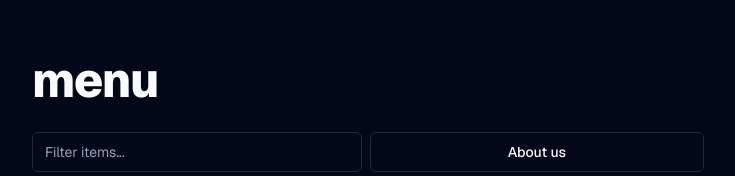
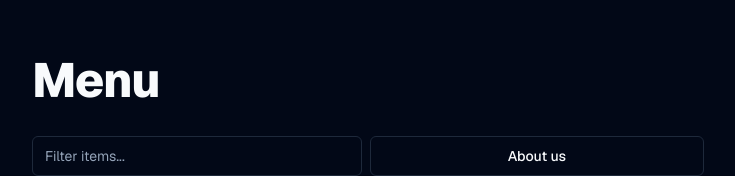
Before and after one commit to saadfrhan/virtual-menu-website, a Next.js app: page / in a window 1280 px wide. Shown: the top 176 px of the page, without its empty margins (272-1007 px from the left). Built offline with nearby package versions, Linux system fonts and the light colour scheme.

Commit message:
Update page.tsx

```diff
--- a/app/page.tsx
+++ b/app/page.tsx
@@ -4,9 +4,9 @@
 
 export default function Home() {
   return (
-    <div className="space-y-3">
+    <div className="space-y-4">
       <h1 className="scroll-m-20 text-4xl font-extrabold tracking-tight lg:text-5xl">
-        menu
+        Menu
       </h1>
       <DataTable
         columns={columns}
```
